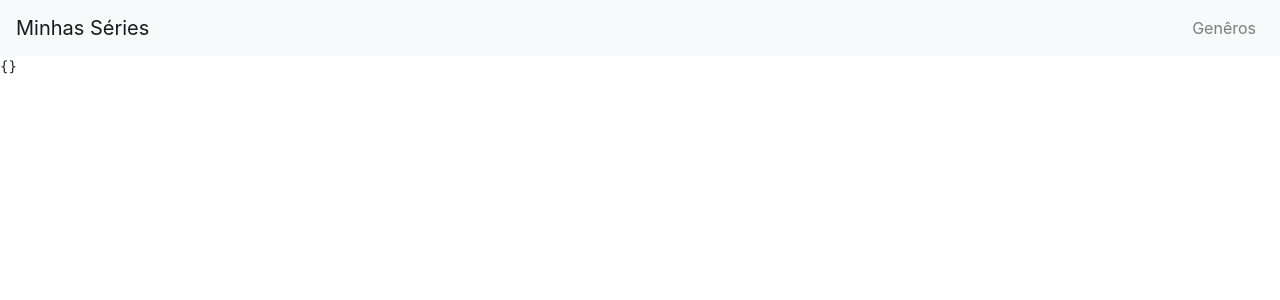
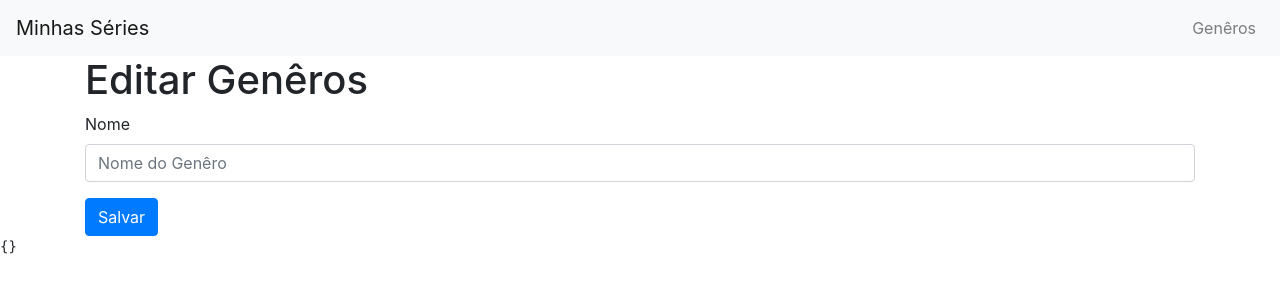
Before and after one commit to madplatypus/minhas-series, a React (Create React App) app: page /generos/1 in a window 1280 px wide. Shown: the top 300 px of the page. Built offline with nearby package versions, Linux system fonts and the light colour scheme; no server answers.

Commit message:
Adicionado a funçao de editar

```diff
--- a/src/App.js
+++ b/src/App.js
@@ -7,6 +7,7 @@ import {
 } from 'react-router-dom'
 import Generos from './Generos'
 import NovoGenero from './NovoGenero'
+import EditarGenero from './EditarGenero'
 
 const Home = () =>{
   return <h1>Home</h1>
@@ -26,6 +27,7 @@ function App() {
         <Header />
 
         <Route path='/' exact component={Home}/>
+        <Route path='/generos/:id' exact component={EditarGenero}/>
         <Route path='/generos/novo' exact component={NovoGenero}/>
         <Route path='/generos' exact component={Generos}/>
 
--- /dev/null
+++ b/src/EditarGenero.js
@@ -0,0 +1,48 @@
+import React, { useState, useEffect } from 'react'
+import axios from 'axios'
+import { Redirect } from 'react-router-dom'
+
+const EditarGenero = ({ match }) => {
+    const [name, setName] = useState('')
+    const [sucess, setSuccess] = useState(false)
+
+    useEffect(()=>{
+        axios
+            .get('/api/genres/'+match.params.id)
+            .then(res => {
+                setName(res.data.name)
+            })
+    }, [match.params.id])
+
+    const onChange = evt => {
+        setName(evt.target.value)
+    }
+
+    const Save = () => {
+        axios
+            .put('/api/genres/'+match.params.id, {
+                name
+        })
+        .then(res => {
+            setSuccess(true)
+        })
+    }
+
+    if (sucess){
+        return (<Redirect to='/generos' />)
+    }
+    return (
+        <div className='container'>
+        <h1>Editar Genêros</h1>
+        <form>
+            <div className='form-group'>
+                <label htmlFor='name'>Nome</label>
+                <input type='text' value={name} onChange={onChange} className='form-control' id='name' placeholder='Nome do Genêro'/>
+            </div>
+            <button type='button' onClick={Save} className='btn btn-primary'>Salvar</button>
+        </form>
+    </div>
+    )
+}
+
+export default EditarGenero
--- a/src/Generos.js
+++ b/src/Generos.js
@@ -28,7 +28,7 @@ const Generos = () => {
                 <td>{record.name}</td>
                 <td>
                     <button onClick={() => deleteGenero(record.id) }>Apagar</button>
-                    <button>Editar</button>
+                    <Link to={'/generos/' + record.id}>Editar</Link>
                 </td>
             </tr>
         )
```
Also changed, not shown: 1 other file (tests, documents, lock files or other folders).
